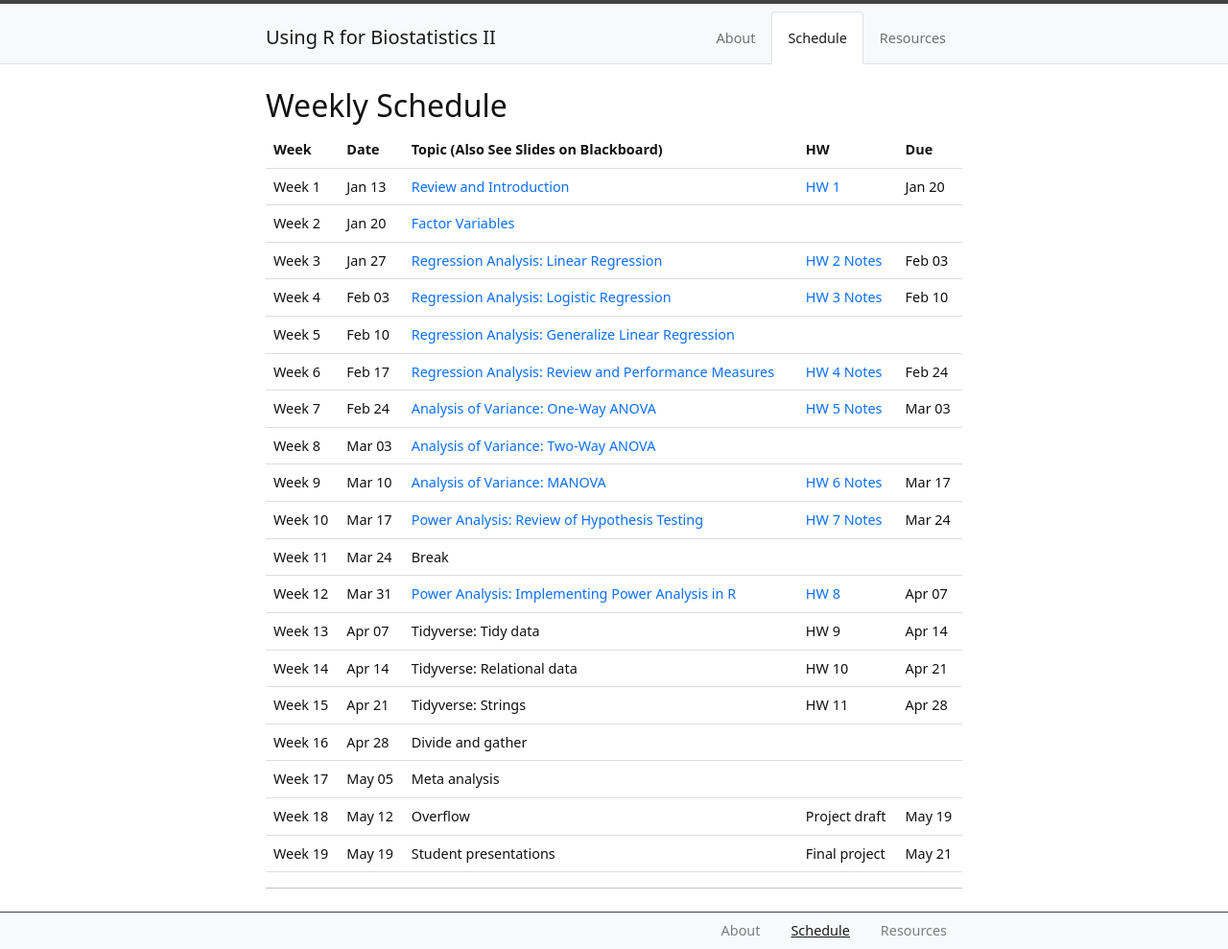
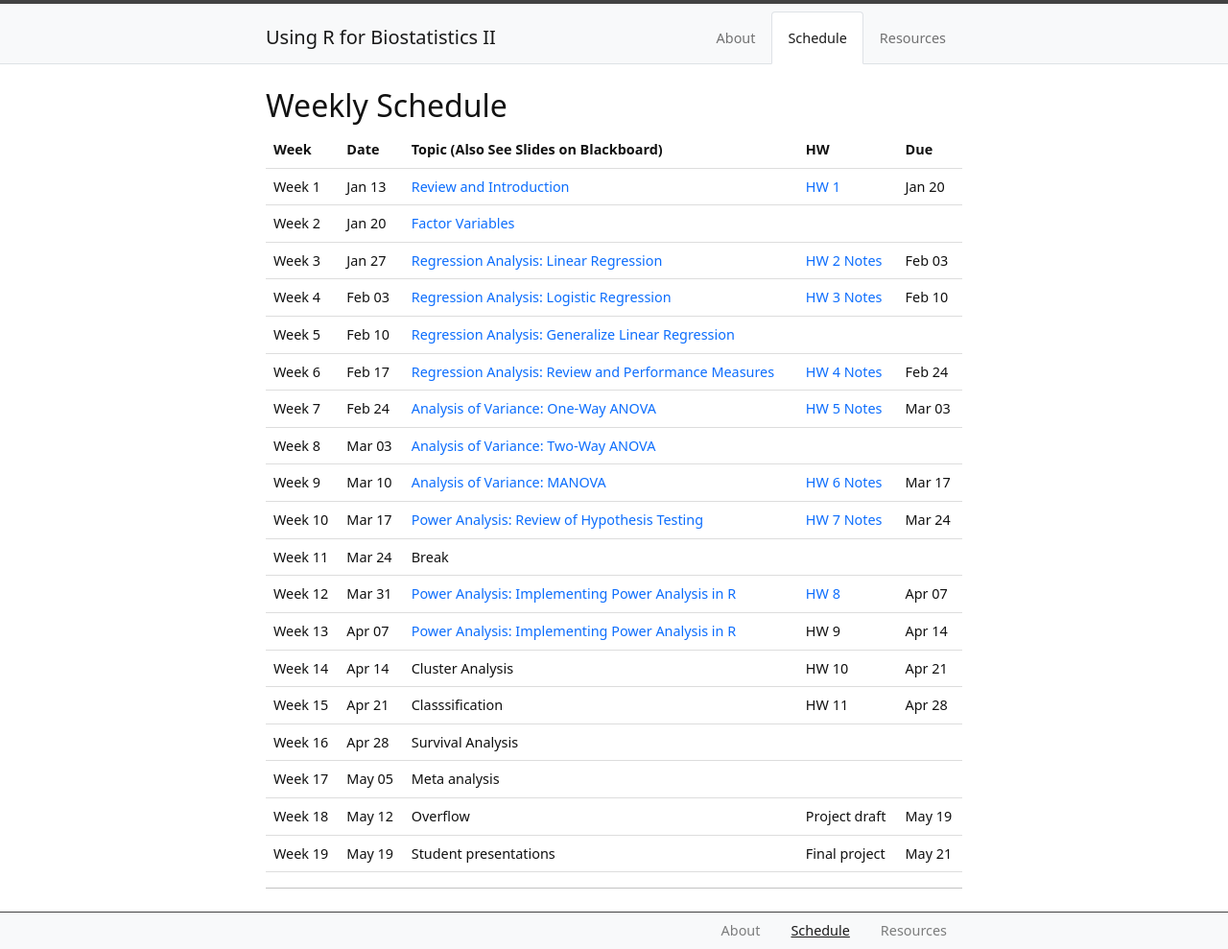
Before and after one commit to XiaoyuLiang/BIOE806-Spring2022, a Jekyll site: the page built from content/2-Schedule.md, in a window 1280 px wide. Shown: the whole page at 96% size. Built offline with Jekyll 4.4.1, drawn with Linux system fonts in a browser that asks for light colours.

Commit message:
Update 2-Schedule.md

```diff
--- a/content/2-Schedule.md
+++ b/content/2-Schedule.md
@@ -119,28 +119,28 @@ tr:hover {background-color: #D6EEEE;}
     <tr>
     <td>Week 13</td>
     <td>Apr 07</td>
-    <td>Tidyverse: Tidy data</td>
+    <td><a href="/BIOE806-Spring2022/Lecture/12-Power-Analysis-Implementing-Power-Analysis-in-R.html">Power Analysis: Implementing Power Analysis in R</a></td>
     <td>HW 9</td>
     <td>Apr 14</td>
   </tr>
     <tr>
     <td>Week 14</td>
     <td>Apr 14</td>
-    <td>Tidyverse: Relational data</td>
+    <td>Cluster Analysis</td>
     <td>HW 10</td>
     <td>Apr 21</td>
   </tr>
     <tr>
     <td>Week 15</td>
     <td>Apr 21</td>
-    <td>Tidyverse: Strings</td>
+    <td>Classsification</td>
     <td>HW 11</td>
     <td>Apr 28</td>
   </tr>
     <tr>
     <td>Week 16</td>
     <td>Apr 28</td>
-    <td>Divide and gather</td>
+    <td>Survival Analysis</td>
     <td></td>
     <td></td>
   </tr>
```
